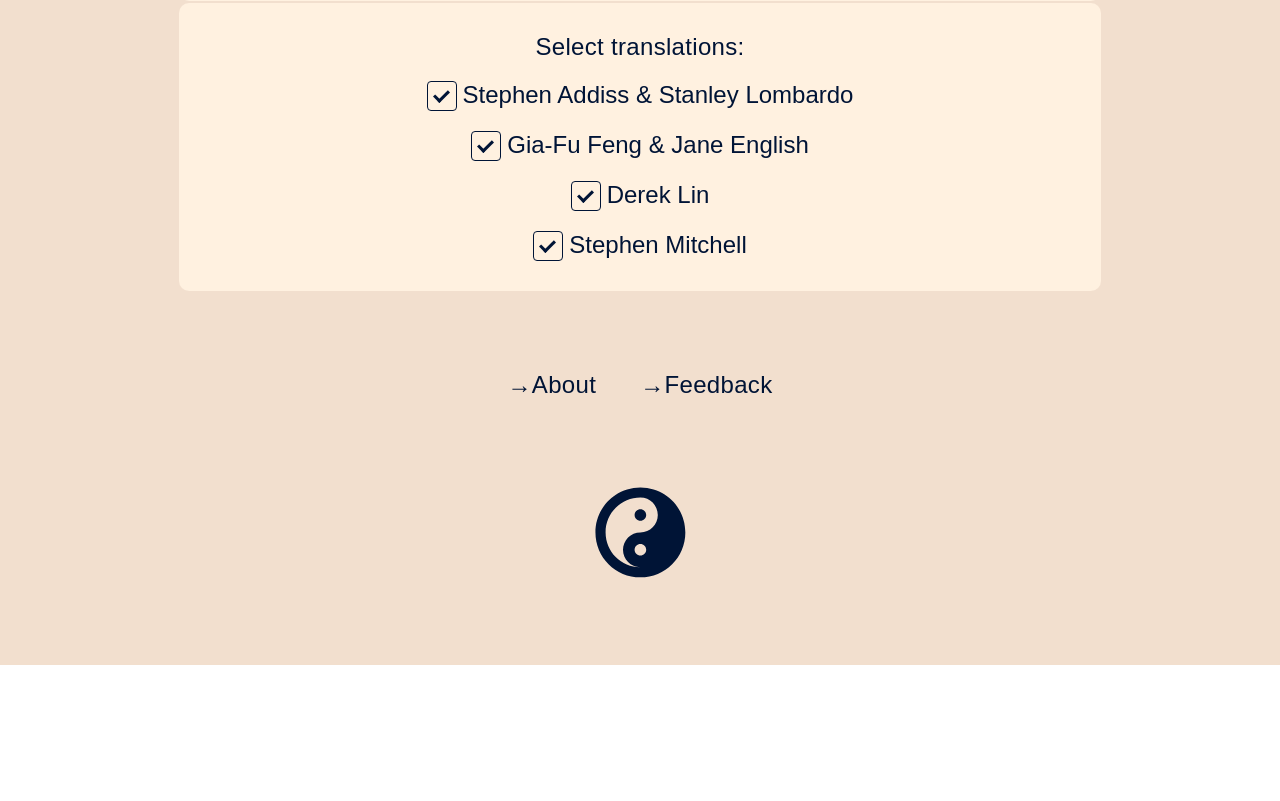
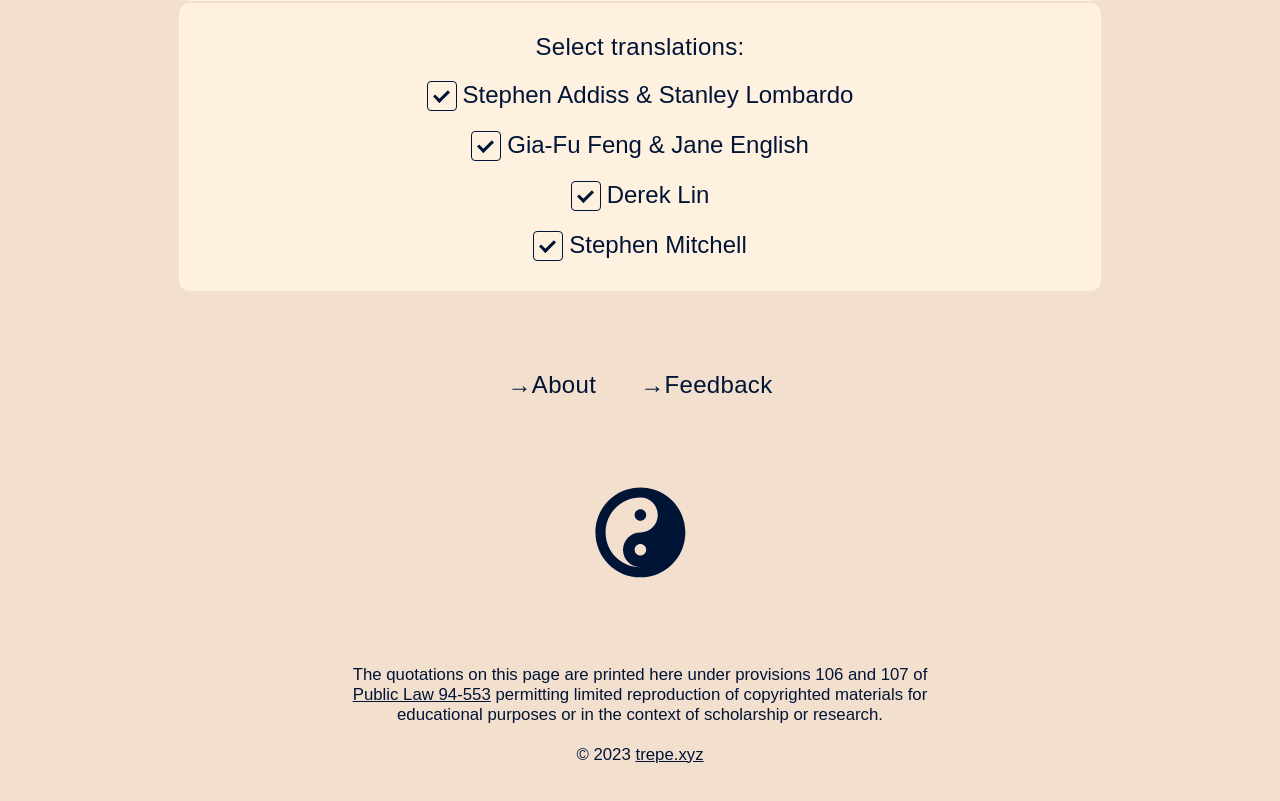
Before and after one commit to ptrrdrck/daod.rip, a plain HTML site: page index.html in a window 1280 px wide. Shown: the part 6111-6912 px from the top of the page. Before the commit the page ends 6776 px from the top, so only its background shows below. Drawn offline with Linux system fonts and the light colour scheme.

Commit message:
Add copyright statement

```diff
--- a/index.html
+++ b/index.html
@@ -200,6 +200,19 @@
           d="M248 8C111.03 8 0 119.03 0 256s111.03 248 248 248 248-111.03 248-248S384.97 8 248 8zm0 376c-17.67 0-32-14.33-32-32s14.33-32 32-32 32 14.33 32 32-14.33 32-32 32zm0-128c-53.02 0-96 42.98-96 96s42.98 96 96 96c-106.04 0-192-85.96-192-192S141.96 64 248 64c53.02 0 96 42.98 96 96s-42.98 96-96 96zm0-128c-17.67 0-32 14.33-32 32s14.33 32 32 32 32-14.33 32-32-14.33-32-32-32z"
         />
       </svg>
+      <div id="copyright">
+        The quotations on this page are printed here under provisions 106 and
+        107 of
+        <a
+          href="https://babel.hathitrust.org/cgi/pt?id=uiug.30112104077042&view=1up&seq=6"
+          target="_blank"
+          >Public Law 94-553</a
+        >
+        permitting limited reproduction of copyrighted materials for educational
+        purposes or in the context of scholarship or research.<br /><br />
+        © <span id="year"></span>
+        <a href="https://trepe.xyz" target="_blank">trepe.xyz</a>
+      </div>
     </footer>
     <script src="./util.js" defer type="text/javascript"></script>
     <script src="./dao.js" defer type="text/javascript"></script>
--- a/style.css
+++ b/style.css
@@ -93,6 +93,9 @@ html {
   .checkbox-container {
     align-self: unset;
   }
+  #copyright {
+    width: 300px;
+  }
 }
 @media (min-width: 600px) {
   #change {
@@ -149,6 +152,9 @@ html {
   }
   .checkbox-container {
     align-self: center;
+  }
+  #copyright {
+    width: 600px;
   }
 }
 @media (min-width: 1024px) {
@@ -687,6 +693,11 @@ footer {
   transform: scale(0.97);
   transition: 0.1s;
 }
+#copyright {
+  font-size: 0.7rem;
+  margin-bottom: 60px;
+  text-align: center;
+}
 .footer-link {
   text-decoration: none;
   color: var(--fontColor);
--- a/util.js
+++ b/util.js
@@ -3,6 +3,11 @@
     Displays the same random chapter of the Daodejing
     from characteristically distinct translations.
 **/
+
+/**
+ * Current year display
+ */
+document.getElementById("year").innerHTML = new Date().getFullYear();
 
 /**
  * Theme changing
```
Also changed, not shown: about.html (+5 -1 lines).
